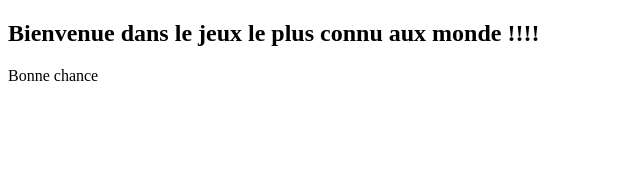
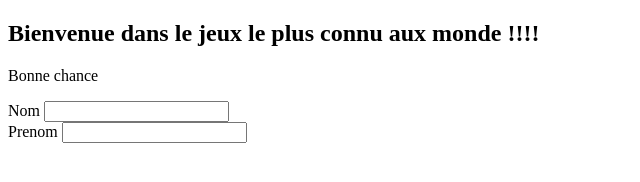
Before and after one commit to mdiop8862/SecondPartieGit, a plain HTML site: page index.html in a window 1280 px wide. Shown: the whole page, without its empty margins (0-640 px from the left). Drawn offline with Linux system fonts and the light colour scheme.

Commit message:
le commit du deuxieme dev

```diff
--- a/index.html
+++ b/index.html
@@ -7,6 +7,19 @@
 
 	<h2>Bienvenue dans le jeux le plus connu aux monde !!!! </h2>
 	<p>Bonne chance </p>
+	<form>
+		<div class="form-group">
+             <label>Nom</label>
+             <input />
+		</div>
+
+		<div class="form-group">
+            <label>Prenom</label>
+             <input />
+
+		</div>
+
+	</form>
 
 </body>
 </html>
```
